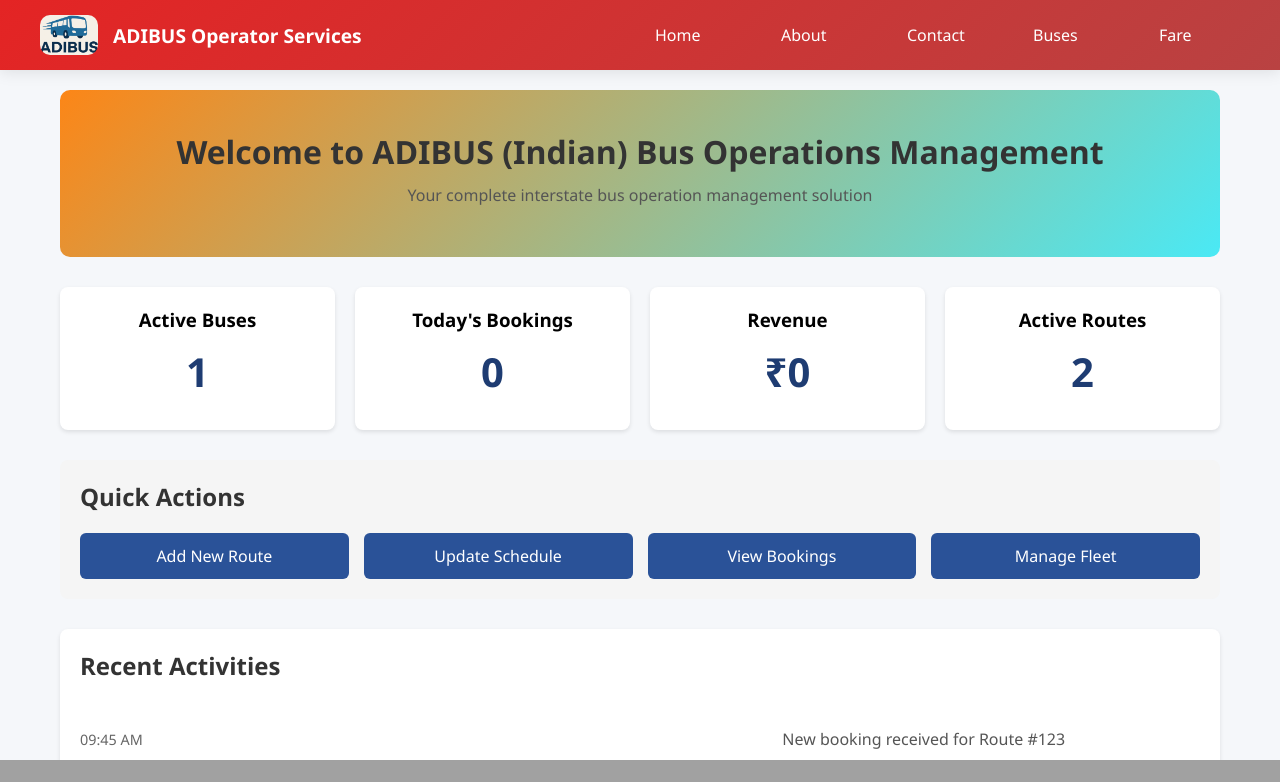
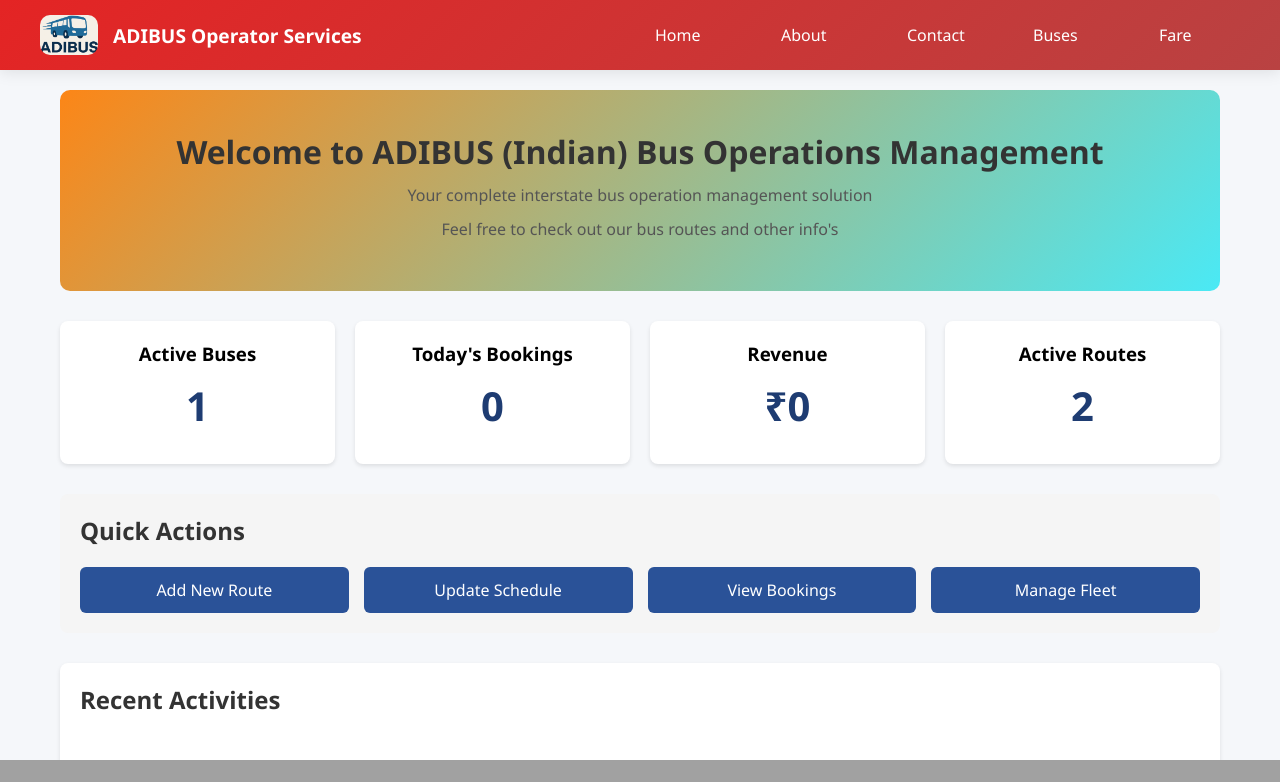
Before and after one commit to abhijitdas44719/adbbo.com, a React (Vite) app in the folder Frontend Operator/: page / in a window 1280 px wide. Shown: the top 782 px of the page. Built offline with nearby package versions, Linux system fonts and the light colour scheme.

Commit message:
Home.jsx

```diff
--- a/Frontend Operator/src/components/Home.jsx
+++ b/Frontend Operator/src/components/Home.jsx
@@ -77,6 +77,7 @@ function Home() {
       <div className="welcome-banner">
         <h1>Welcome to ADIBUS (Indian) Bus Operations Management</h1>
         <p>Your complete interstate bus operation management solution</p>
+        <p>Feel free to check out our bus routes and other info's</p>
       </div>
 
       {/* Quick Stats */}
```
